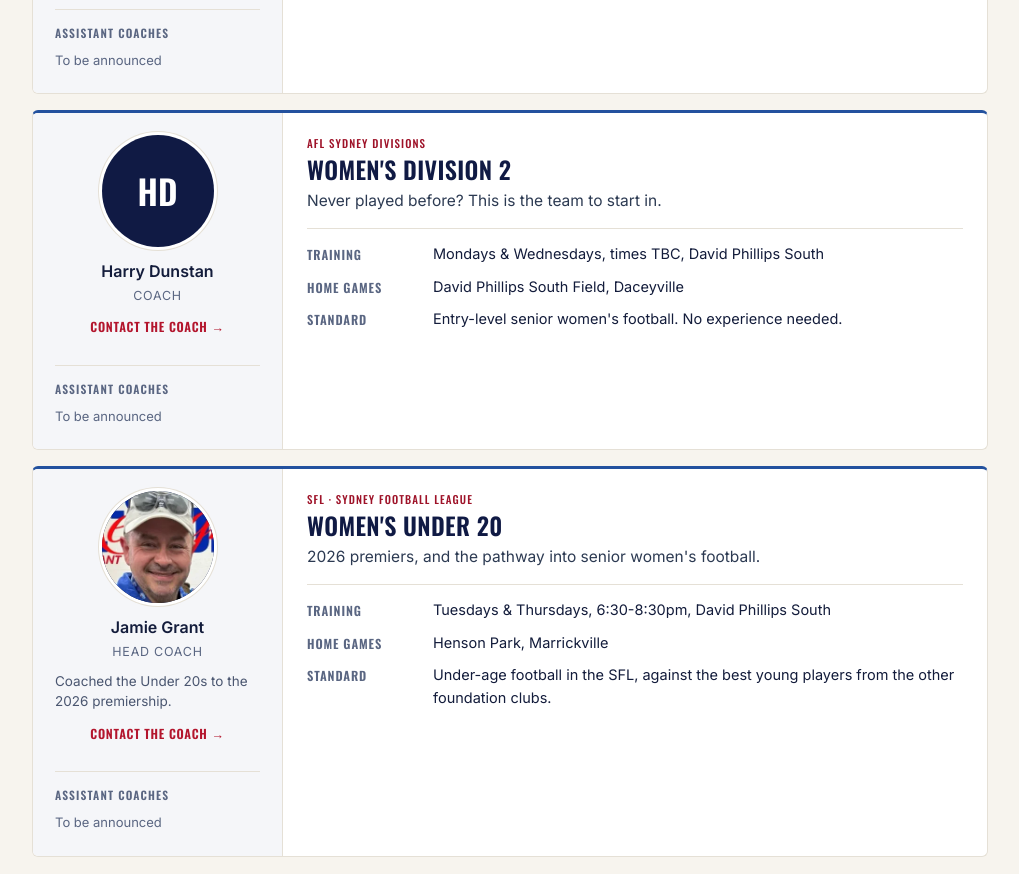
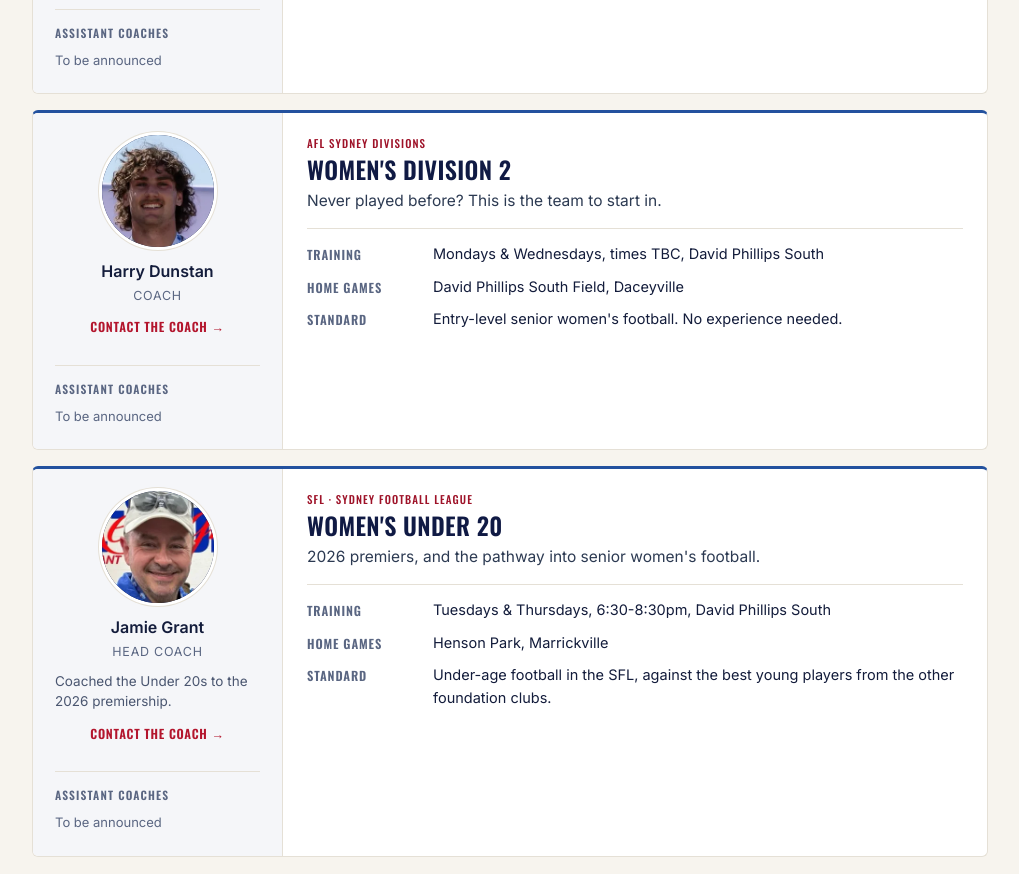
Before and after one commit to easternsuburbsbulldogs/easternsuburbsbulldogs.github.io, a plain HTML site: page public/football/womens.html in a window 1280 px wide. Shown: the part 900-1774 px from the top of the page, without its empty margins (130-1149 px from the left). Drawn offline with Linux system fonts and the light colour scheme.

Commit message:
Add Harry Dunstan's photo
Co-Authored-By: Claude Opus 5.5 <noreply@anthropic.com>

```diff
--- a/public/football/womens.html
+++ b/public/football/womens.html
@@ -71,7 +71,7 @@
       <dl><dt>Training</dt><dd>Tuesdays &amp; Thursdays, 6:30-8:30pm, David Phillips South</dd><dt>Home games</dt><dd>Henson Park, Marrickville</dd><dt>Standard</dt><dd>The top level of senior women's football in NSW.</dd></dl></div>
   </article>
   <article class="tfull w" id="t-womens-division-2">
-    <div class="tf-coach"><div class="tf-av"><span>HD</span></div><div class="tf-who"><b>Harry Dunstan</b><small>Coach</small><a class="tf-mail" href="mailto:president@unswesbulldogs.com.au?subject=Message%20for%20the%20Women%27s%20Division%202%20coach">Contact the coach →</a></div><div class="tf-asst none"><h4>Assistant coaches</h4><p>To be announced</p></div></div>
+    <div class="tf-coach"><div class="tf-av"><img src="../coaches/harry-dunstan.webp" alt="Harry Dunstan" loading="lazy" decoding="async"></div><div class="tf-who"><b>Harry Dunstan</b><small>Coach</small><a class="tf-mail" href="mailto:president@unswesbulldogs.com.au?subject=Message%20for%20the%20Women%27s%20Division%202%20coach">Contact the coach →</a></div><div class="tf-asst none"><h4>Assistant coaches</h4><p>To be announced</p></div></div>
     <div class="tf-body"><span class="tag">AFL Sydney Divisions</span><h3>Women's Division 2</h3><p>Never played before? This is the team to start in.</p>
       <dl><dt>Training</dt><dd>Mondays &amp; Wednesdays, times TBC, David Phillips South</dd><dt>Home games</dt><dd>David Phillips South Field, Daceyville</dd><dt>Standard</dt><dd>Entry-level senior women's football. No experience needed.</dd></dl></div>
   </article>
```
Also changed, not shown: public/index.html (+1 -1 lines), public/coaches/harry-dunstan.webp (added).
